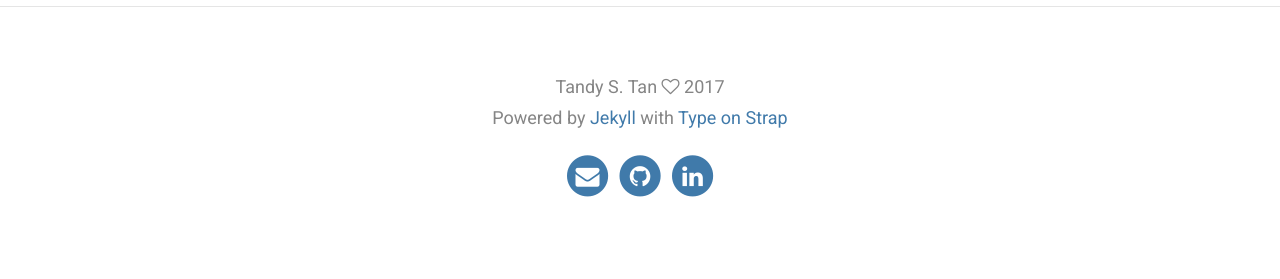
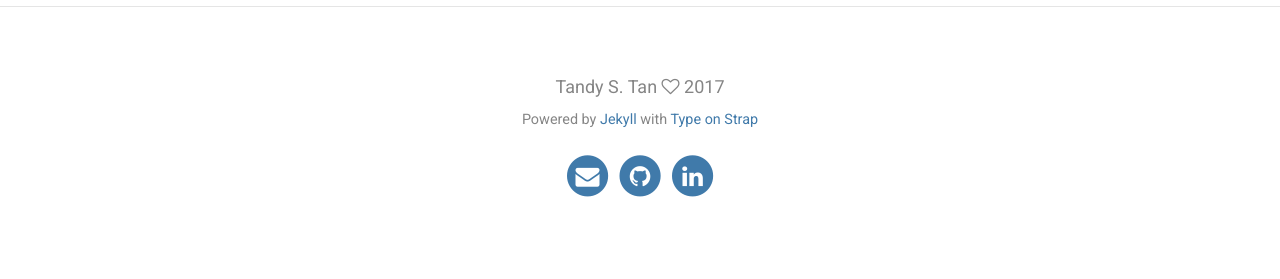
Before and after one commit to Tandysony/blog, a Jekyll site: the page built from pages/portfolio.html, in a window 1280 px wide. Shown: the part 876-1155 px from the top of the page. Built offline with Jekyll 4.4.1, drawn with Linux system fonts in a browser that asks for light colours.

Commit message:
* Make tooltip shown instantly; * Change the "Power by" fonts to small;

```diff
--- a/_config.yml
+++ b/_config.yml
@@ -14,7 +14,7 @@
   # Header and footer text
   header_text: <h4>The best preparation for tomorrow is doing your best today.<br> -- H. Jackson Brown, Jr.</h4>
   header_text_feature_image: assets/img/fullsize/computer.jpeg
-  footer_text: Tandy S. Tan <i class="fa fa-heart-o" aria-hidden="true"></i> 2017 <br> Powered by <a href="https://jekyllrb.com/">Jekyll</a> with <a href="https://github.com/sylhare/Type-on-Strap">Type on Strap</a>
+  footer_text: Tandy S. Tan <i class="fa fa-heart-o" aria-hidden="true"></i> 2017 <br> <small>Powered by <a href="https://jekyllrb.com/">Jekyll</a> with <a href="https://github.com/sylhare/Type-on-Strap">Type on Strap</a></small>
 
   # Icons
   rss: false
--- a/_sass/layouts/_index.scss
+++ b/_sass/layouts/_index.scss
@@ -35,6 +35,7 @@
         display: inline-block;
         background-size: $feature-image-size;
         border-bottom: 1px solid $border-color;
+        padding: 3% 20%;
         p a {
             @extend .body-link;
         }
--- a/pages/portfolio.html
+++ b/pages/portfolio.html
@@ -13,7 +13,7 @@
         {% for item in site.portfolio %}
         <div class="col-sm-4 col-xs-4 portfolio-item">
             <a href="{{ site.baseurl }}{{ item.url }}" class="portfolio-link" data-keyboard="true">
-                <div class="caption" title="{{ item.title }}">
+                <div class="caption" data-toggle="tooltip" title="{{ item.title }}">
                     <div class="caption-content">
                         <i class="fa fa-search-plus fa-3x"></i>
                     </div>
```
Also changed, not shown: assets/js/main.min.js.
